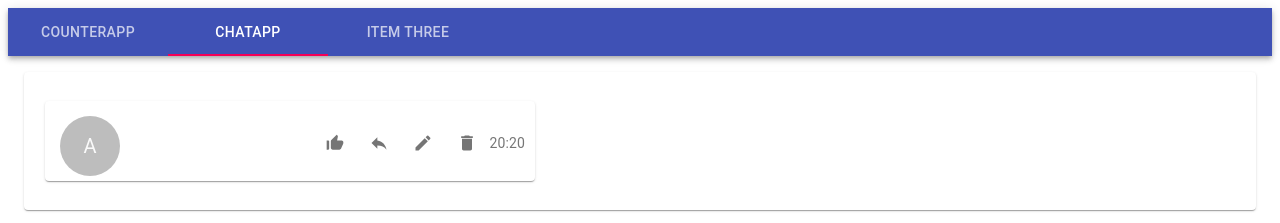
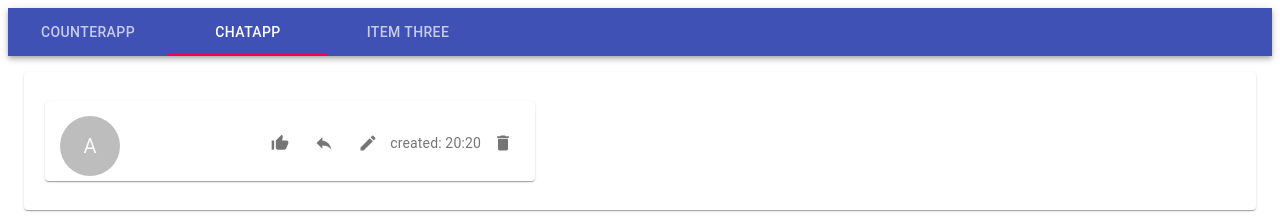
Before and after one commit to Axillarator/react-dojo, a React (Create React App) app: page / in a window 1280 px wide. Both pictures are taken after a click on the button 364 px from the left and 140 px from the top of the page. Shown: the top 223 px of the page. Built offline with nearby package versions, Linux system fonts and the light colour scheme.

Commit message:
change order of menu items

```diff
--- a/src/Components/Chat/ChatOutputMenu.tsx
+++ b/src/Components/Chat/ChatOutputMenu.tsx
@@ -48,18 +48,18 @@ export default function ChatOutputMenu(props: Props) {
             <IconButton onClick={props.onReply}>
                 <ReplyIcon fontSize="small"/>
             </IconButton>
+            <Typography variant="body2" color="textSecondary">
+                {props.time === props.editTime ? "" : "edited: " + props.editTime}
+            </Typography>
             <IconButton onClick={props.onEdit}>
                 <EditIcon fontSize="small"/>
             </IconButton>
             <Typography variant="body2" color="textSecondary">
-                {props.time === props.editTime ? "" : "edited: " + props.editTime}
+                {"created: " + props.time}
             </Typography>
             <IconButton onClick={props.onDelete}>
                 <DeleteIcon fontSize="small"/>
             </IconButton>
-            <Typography variant="body2" color="textSecondary">
-                {props.time}
-            </Typography>
         </div>);
 
     return props.editMode ? empty : chatOutputMenu
```
